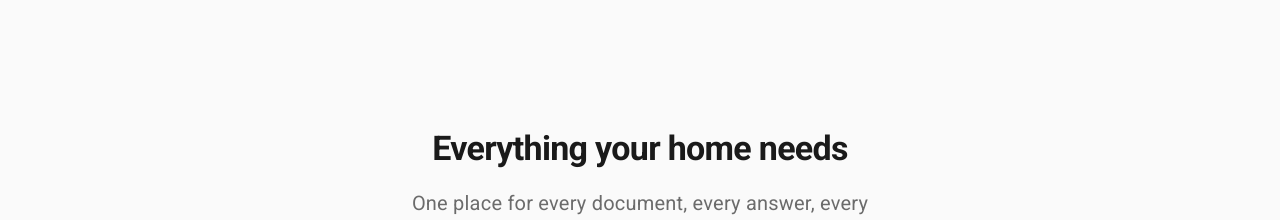
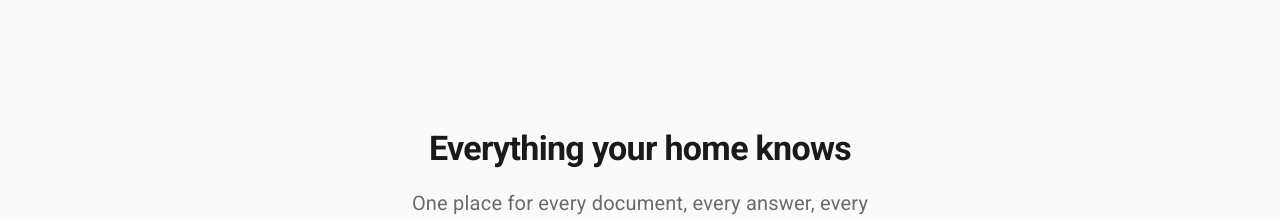
Before and after one commit to doobeedoodoo/home-atlas, a React (Vite) app in the folder apps/web/: page / in a window 1280 px wide. Shown: the part 800-1020 px from the top of the page. Built offline with nearby package versions, Linux system fonts and the light colour scheme; no server answers.

Commit message:
chore: update text

```diff
--- a/apps/web/src/pages/Landing/components/FeaturesSection.tsx
+++ b/apps/web/src/pages/Landing/components/FeaturesSection.tsx
@@ -68,7 +68,7 @@ export function FeaturesSection() {
       <Box sx={{ maxWidth: 1100, mx: 'auto', px: { xs: 3, md: 4 } }}>
         <Stack spacing={2} alignItems="center" textAlign="center" mb={8}>
           <Typography variant="h4" fontWeight={800} letterSpacing="-0.02em">
-            Everything your home needs
+            Everything your home knows
           </Typography>
           <Typography variant="body2" color="text.secondary" sx={{ maxWidth: 480, lineHeight: 1.75 }}>
             One place for every document, every answer, every detail about your property.
```
